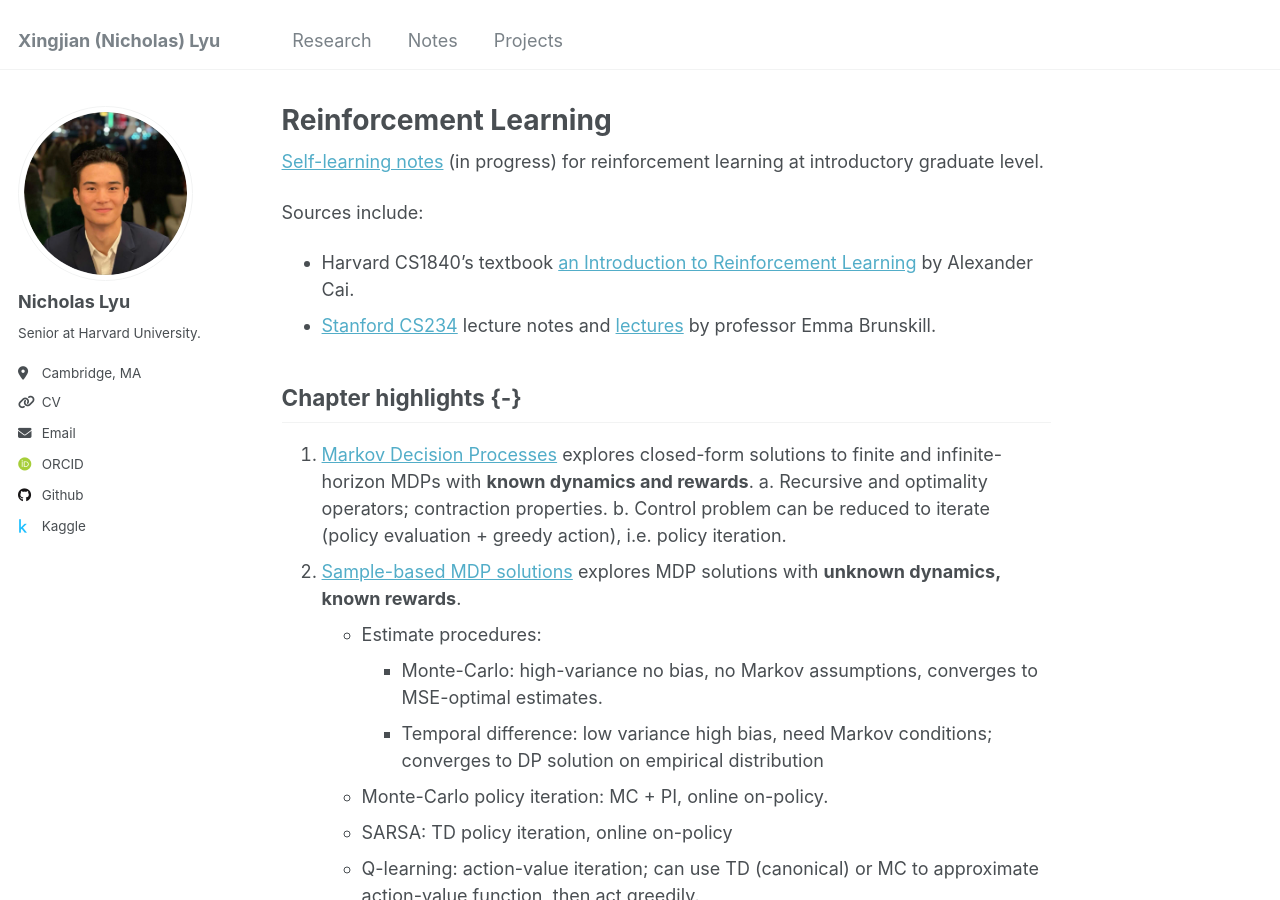
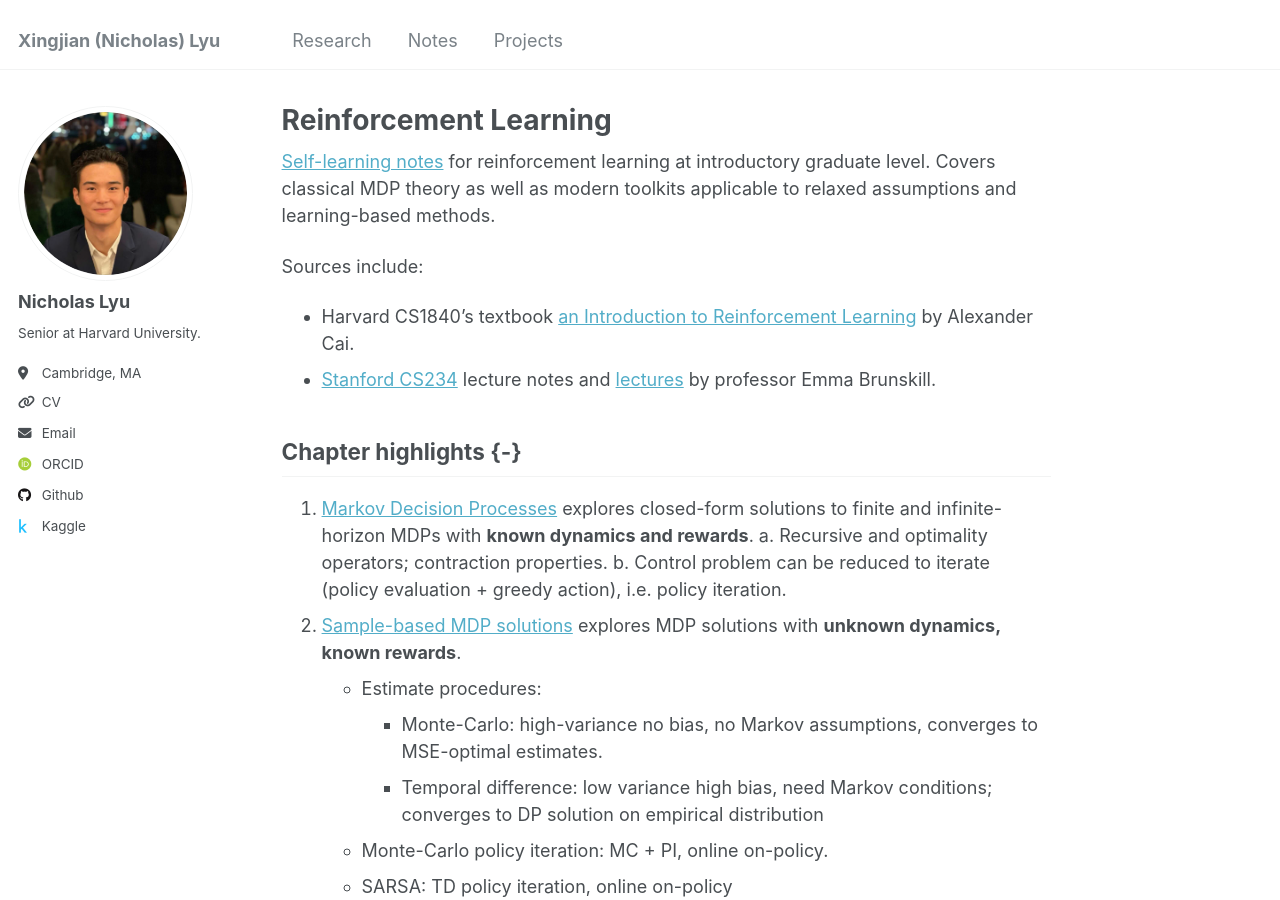
Before and after one commit to nlyu1/nlyu1.github.io, a Jekyll site: the page built from _talks/2025-01-01-reinforcement-learning-2025.md, in a window 1280 px wide and 900 px high. Built offline with Jekyll 4.4.1, drawn with Linux system fonts in a browser that asks for light colours; some web fonts are replaced.

Commit message:
website updates

```diff
--- a/_talks/2025-01-01-reinforcement-learning-2025.md
+++ b/_talks/2025-01-01-reinforcement-learning-2025.md
@@ -6,7 +6,7 @@ permalink: /knowledge-base/2025-01-01-reinforcement-learning-2025
 venue: "Online"
 ---
 
-[Self-learning notes](https://nlyu1.github.io/reinforcement-learning){:target="_blank"} (in progress) for reinforcement learning at introductory graduate level.
+[Self-learning notes](https://nlyu1.github.io/reinforcement-learning){:target="_blank"} for reinforcement learning at introductory graduate level. Covers classical MDP theory as well as modern toolkits applicable to relaxed assumptions and learning-based methods.
 
 Sources include:
 
```
